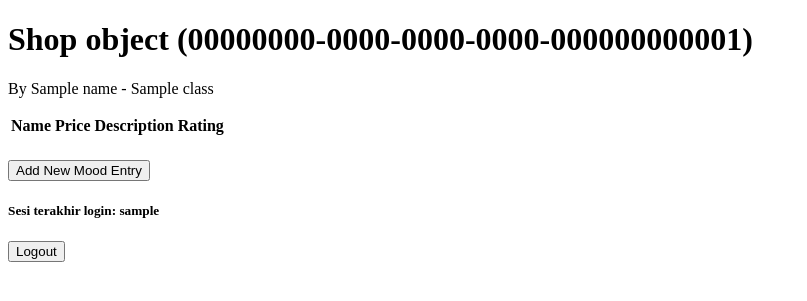
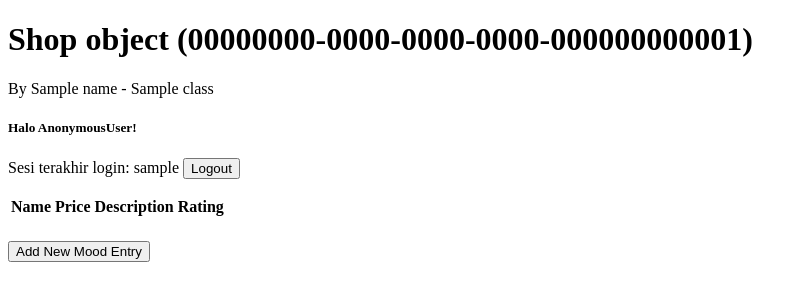
Before and after one commit to FrankyRay/Rast-E, a Django app: template main/templates/main.html in a window 1280 px wide. Shown: the top 301 px of the page, without its empty margins (0-807 px from the left). Run offline with Django 5.2, Linux system fonts and the light colour scheme; tables that the repository leaves empty hold one stand-in row (values such as "Sample post"); the template is opened without the code that fills it: values that come from a table or form of the project are taken from there, most other values are stand-ins (such as "Sample title", 1, 10 or a date in 2020); lists and menus that the app fills with data are empty.

Commit message:
fix: template/main.html on main app

```diff
--- a/main/templates/main.html
+++ b/main/templates/main.html
@@ -2,6 +2,14 @@
 
 <h1>{{ shop }}</h1>
 <p>By {{ name }} - {{ class }}</p>
+
+<h5>Halo {{ user }}!</h5>
+<p>
+    Sesi terakhir login: {{ last_login }}
+    <a href="{% url 'main:logout' %}">
+        <button>Logout</button>
+    </a>
+</p>
 
 {% if not shops %}
 <p>Belum ada data shop!</p>
@@ -31,9 +39,4 @@
     <button>Add New Mood Entry</button>
 </a>
 
-<h5>Sesi terakhir login: {{ last_login }}</h5>
-<a href="{% url 'main:logout' %}">
-    <button>Logout</button>
-</a>
-
 {% endblock content %}
```
